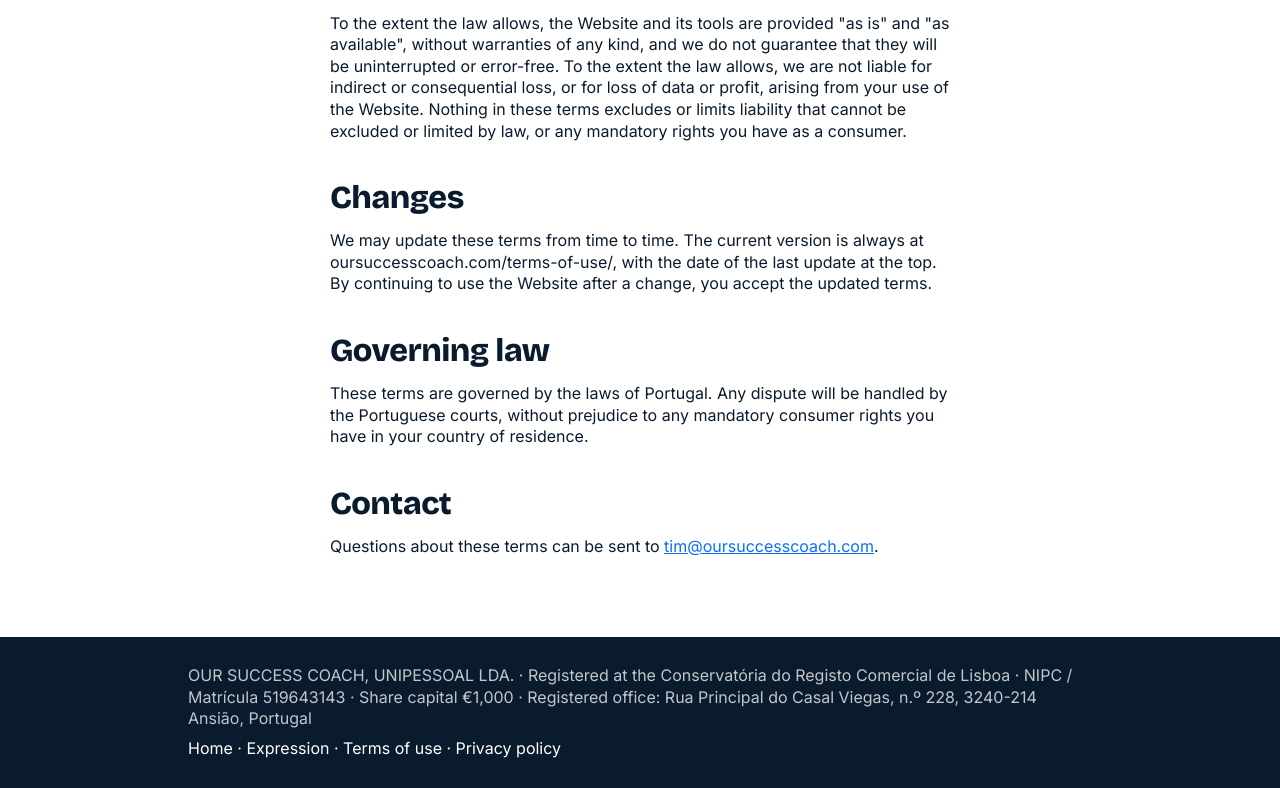
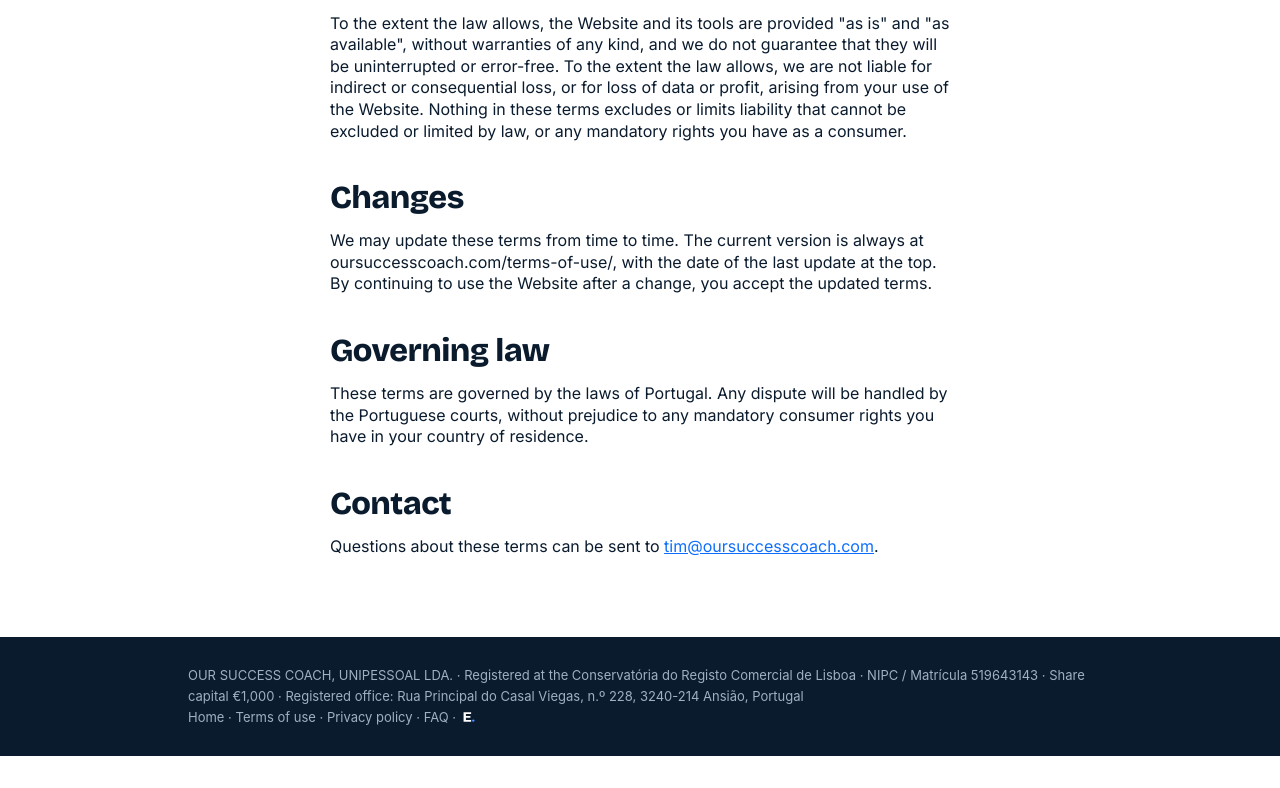
Before and after one commit to 351Nomad/oursuccesscoach-site, a plain HTML site: page terms-of-use/index.html in a window 1280 px wide. Shown: the part 1738-2526 px from the top of the page. After the commit the page ends 2494 px from the top, so only its background shows below. Drawn offline with Linux system fonts and the light colour scheme.

Commit message:
Site update 2026-11-22 08:10

```diff
--- a/policy-assets/css/site.css
+++ b/policy-assets/css/site.css
@@ -136,9 +136,8 @@ svg.ico{height:1em;vertical-align:middle}
 /* call to action */
 
 /* footer */
-.footer{color:var(--background);background-color:var(--text);padding:1.75rem 0;font-size:.8125rem;line-height:1.6}
-.footer .foot{display:flex;flex-direction:column;gap:.5rem}
-.footer .foot p{margin:0}
-.footer .foot-legal{opacity:.75}
-.footer a{color:inherit;text-decoration:none;cursor:pointer}
-.footer a:hover,.footer a:focus{text-decoration:underline}
+.osc-footer{background:#0A1B2E;color:#9FB0C3;padding:28px 0;font:400 13px/1.6 "OSC Inter","Inter",-apple-system,system-ui,sans-serif;letter-spacing:normal;text-align:left}
+.osc-footer .wrap{max-width:1240px;margin:0 auto;padding:0 clamp(20px,4vw,56px)}
+.osc-footer p{margin:0;font:inherit;color:inherit}
+.osc-footer a{color:inherit;text-decoration:none}
+.osc-footer a:hover,.osc-footer a:focus{color:#fff;text-decoration:underline}
--- a/terms-of-use/index.html
+++ b/terms-of-use/index.html
@@ -49,10 +49,7 @@
 <p>Questions about these terms can be sent to <a class="link link-primary" href="mailto:tim@oursuccesscoach.com">tim@oursuccesscoach.com</a>.</p>
 </section></div>
 
-<footer class="footer"><div class="wrap foot">
-<p class="foot-legal">OUR SUCCESS COACH, UNIPESSOAL LDA. · Registered at the Conservatória do Registo Comercial de Lisboa · NIPC / Matrícula 519643143 · Share capital €1,000 · Registered office: Rua Principal do Casal Viegas, n.º 228, 3240-214 Ansião, Portugal</p>
-<p class="foot-links"><a href="/">Home</a> · <a href="/tools/Expression/">Expression</a> · <a href="/terms-of-use/">Terms of use</a> · <a href="/privacy-policy/">Privacy policy</a></p>
-</div></footer>
+<footer class="osc-footer"><div class="wrap"><p>OUR SUCCESS COACH, UNIPESSOAL LDA. · Registered at the Conservatória do Registo Comercial de Lisboa · NIPC / Matrícula 519643143 · Share capital €1,000 · Registered office: Rua Principal do Casal Viegas, n.º 228, 3240-214 Ansião, Portugal</p><p><a href="/">Home</a> · <a href="/terms-of-use/">Terms of use</a> · <a href="/privacy-policy/">Privacy policy</a> · <a href="https://expression.oursuccesscoach.com/faq/">FAQ</a> · <a href="https://expression.oursuccesscoach.com/" aria-label="Expression" title="Expression"><svg xmlns="http://www.w3.org/2000/svg" viewBox="0 0 64 64" width="18" height="18" aria-hidden="true" focusable="false" style="vertical-align:-4px"><path fill="#fff" transform="translate(9.148 49.000) scale(0.05152 -0.05152)" d="M69 0V660H231V0ZM186 0V130H593V0ZM186 274V391H542V274ZM186 531V660H590V531Z"/><circle fill="#4C8DFF" cx="47.10" cy="44.80" r="4.2"/></svg></a></p></div></footer>
 </div>
 <script src="/policy-assets/js/site.js" defer></script>
 </body>
```
Also changed, not shown: index.html (+6 -5 lines), privacy-policy/index.html (+1 -4 lines), tools/Expression/index.html (+1 -4 lines).
